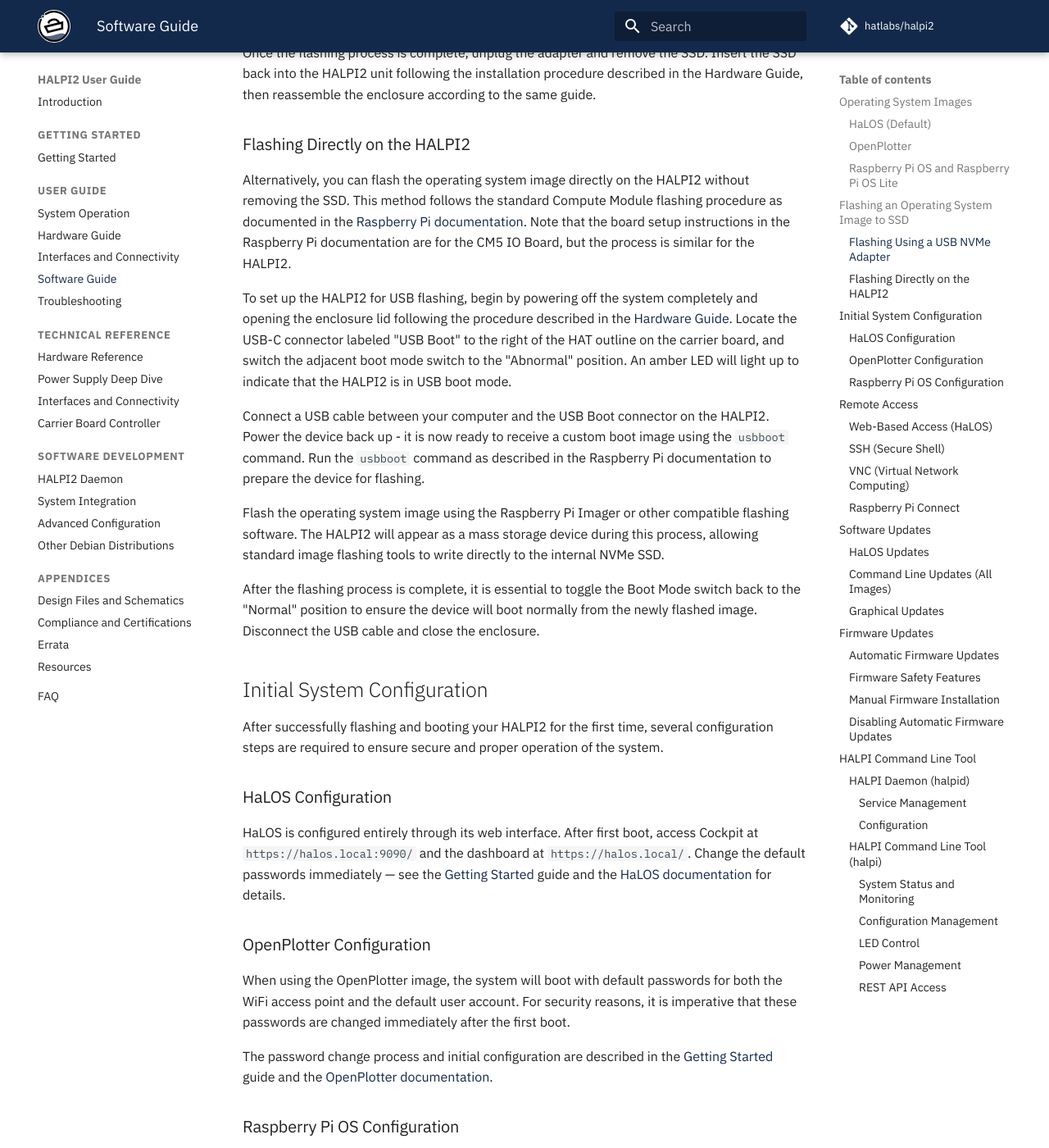
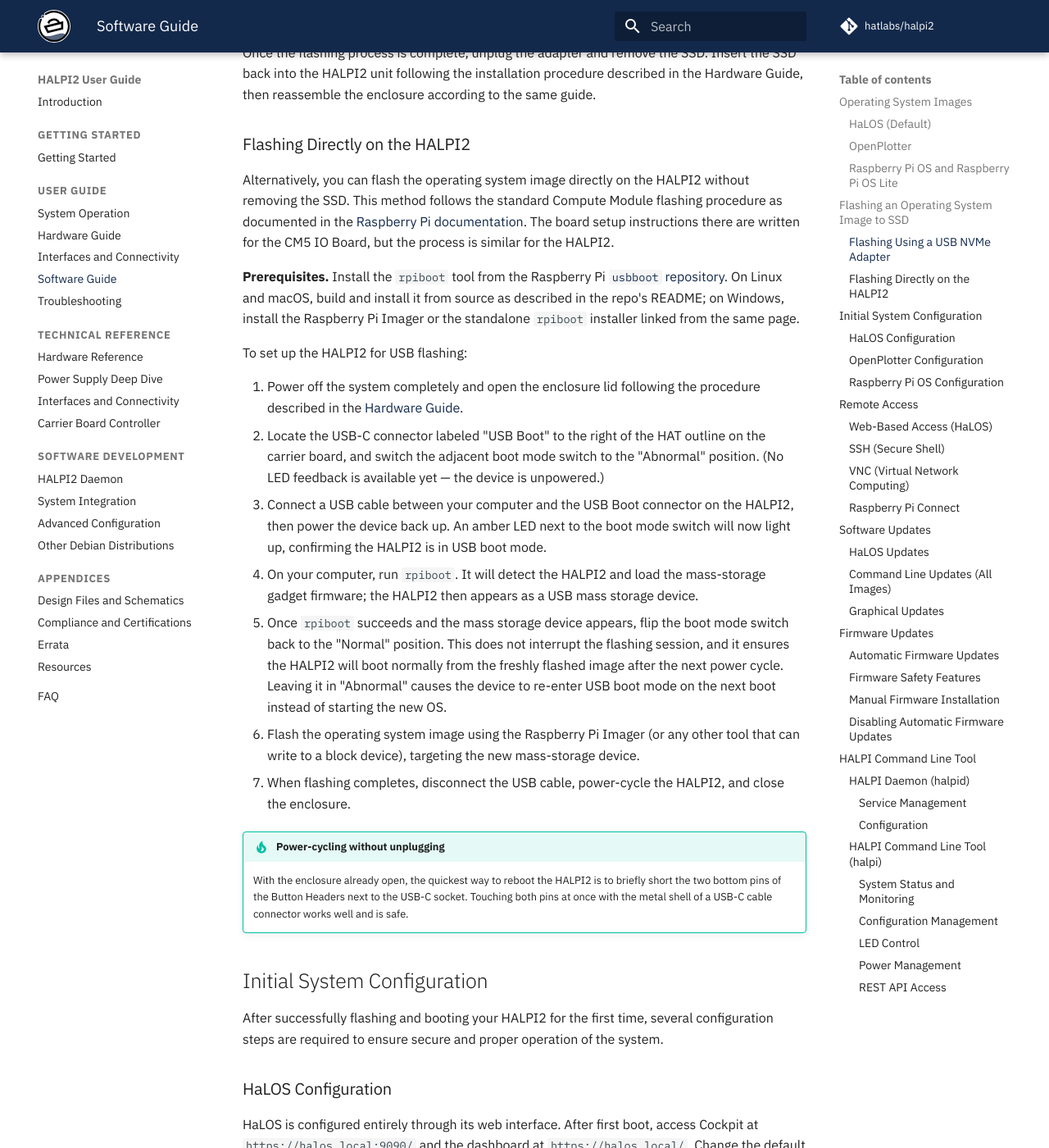
Before and after one commit to hatlabs/halpi2, an MkDocs documentation site: the page built from docs/user-guide/software.md, in a window 1280 px wide and 1400 px high, scrolled down 2275 px. Shown: the whole window at 82% size. Built offline with MkDocs 1.6.1 and Material for MkDocs 9.7.7, drawn with Linux system fonts in a browser that asks for light colours; comment, search, counter and statistics services are not loaded.

Commit message:
docs: fix direct-flashing instructions for HALPI2
- Link the rpiboot/usbboot repo and note install prerequisites.
- Correct the command name (rpiboot, not usbboot).
- Clarify that the amber LED lights up only after power is reapplied,
  not when the boot mode switch is flipped on an unpowered device.
- Move the switch-back-to-Normal step to immediately after rpiboot
  succeeds, so the device boots the freshly flashed image on the next
  power cycle instead of re-entering USB boot mode.
- Add a tip for power-cycling by briefly shorting the Button Header
  pins next to the USB-C socket.

Co-Authored-By: Claude Opus 4.7 (1M context) <noreply@anthropic.com>

```diff
--- a/docs/user-guide/software.md
+++ b/docs/user-guide/software.md
@@ -62,15 +62,22 @@ Once the flashing process is complete, unplug the adapter and remove the SSD. In
 
 ### Flashing Directly on the HALPI2
 
-Alternatively, you can flash the operating system image directly on the HALPI2 without removing the SSD. This method follows the standard Compute Module flashing procedure as documented in the [Raspberry Pi documentation](https://www.raspberrypi.com/documentation/computers/compute-module.html#flash-compute-module-emmc). Note that the board setup instructions in the Raspberry Pi documentation are for the CM5 IO Board, but the process is similar for the HALPI2.
+Alternatively, you can flash the operating system image directly on the HALPI2 without removing the SSD. This method follows the standard Compute Module flashing procedure as documented in the [Raspberry Pi documentation](https://www.raspberrypi.com/documentation/computers/compute-module.html#flash-compute-module-emmc). The board setup instructions there are written for the CM5 IO Board, but the process is similar for the HALPI2.
 
-To set up the HALPI2 for USB flashing, begin by powering off the system completely and opening the enclosure lid following the procedure described in the [Hardware Guide](./hardware.md#enclosure-access). Locate the USB-C connector labeled "USB Boot" to the right of the HAT outline on the carrier board, and switch the adjacent boot mode switch to the "Abnormal" position. An amber LED will light up to indicate that the HALPI2 is in USB boot mode.
+**Prerequisites.** Install the `rpiboot` tool from the Raspberry Pi [`usbboot` repository](https://github.com/raspberrypi/usbboot). On Linux and macOS, build and install it from source as described in the repo's README; on Windows, install the Raspberry Pi Imager or the standalone `rpiboot` installer linked from the same page.
 
-Connect a USB cable between your computer and the USB Boot connector on the HALPI2. Power the device back up - it is now ready to receive a custom boot image using the `usbboot` command. Run the `usbboot` command as described in the Raspberry Pi documentation to prepare the device for flashing.
+To set up the HALPI2 for USB flashing:
 
-Flash the operating system image using the Raspberry Pi Imager or other compatible flashing software. The HALPI2 will appear as a mass storage device during this process, allowing standard image flashing tools to write directly to the internal NVMe SSD.
+1. Power off the system completely and open the enclosure lid following the procedure described in the [Hardware Guide](./hardware.md#enclosure-access).
+2. Locate the USB-C connector labeled "USB Boot" to the right of the HAT outline on the carrier board, and switch the adjacent boot mode switch to the "Abnormal" position. (No LED feedback is available yet — the device is unpowered.)
+3. Connect a USB cable between your computer and the USB Boot connector on the HALPI2, then power the device back up. An amber LED next to the boot mode switch will now light up, confirming the HALPI2 is in USB boot mode.
+4. On your computer, run `rpiboot`. It will detect the HALPI2 and load the mass-storage gadget firmware; the HALPI2 then appears as a USB mass storage device.
+5. Once `rpiboot` succeeds and the mass storage device appears, flip the boot mode switch back to the "Normal" position. This does not interrupt the flashing session, and it ensures the HALPI2 will boot normally from the freshly flashed image after the next power cycle. Leaving it in "Abnormal" causes the device to re-enter USB boot mode on the next boot instead of starting the new OS.
+6. Flash the operating system image using the Raspberry Pi Imager (or any other tool that can write to a block device), targeting the new mass-storage device.
+7. When flashing completes, disconnect the USB cable, power-cycle the HALPI2, and close the enclosure.
 
-After the flashing process is complete, it is essential to toggle the Boot Mode switch back to the "Normal" position to ensure the device will boot normally from the newly flashed image. Disconnect the USB cable and close the enclosure.
+!!! tip "Power-cycling without unplugging"
+    With the enclosure already open, the quickest way to reboot the HALPI2 is to briefly short the two bottom pins of the Button Headers next to the USB-C socket. Touching both pins at once with the metal shell of a USB-C cable connector works well and is safe.
 
 ## Initial System Configuration
 
```
